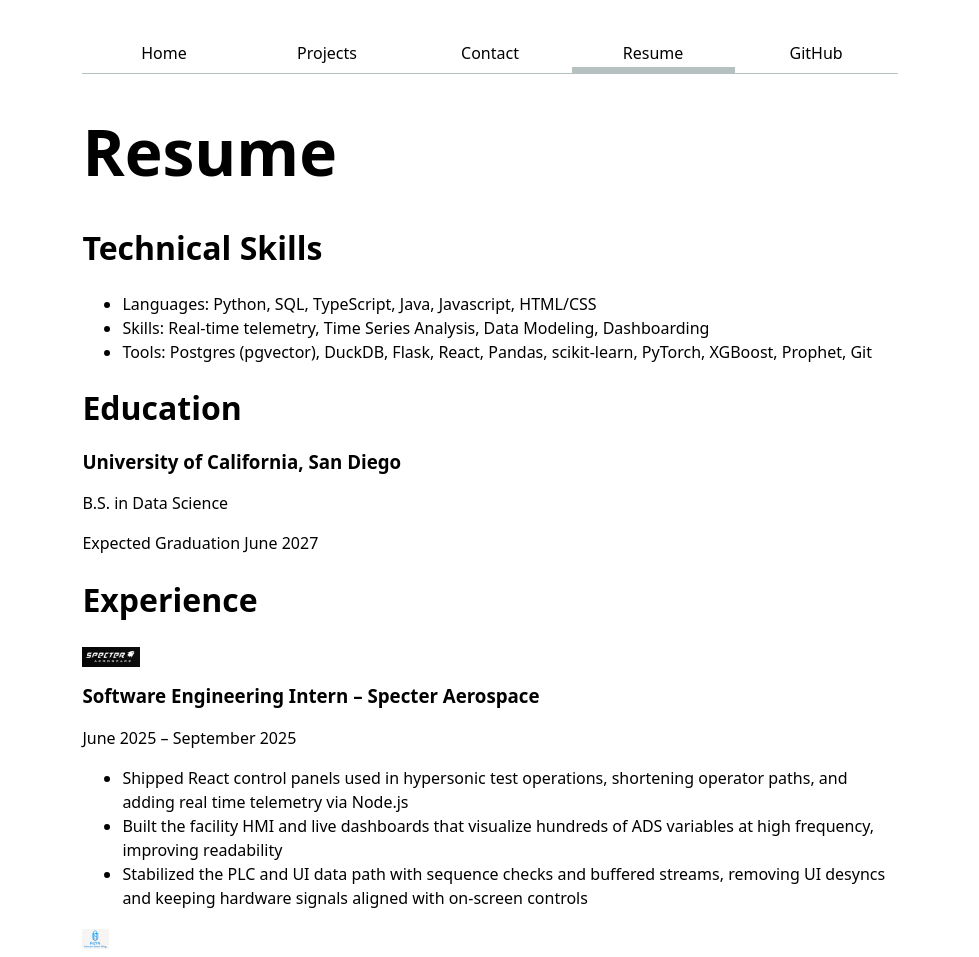
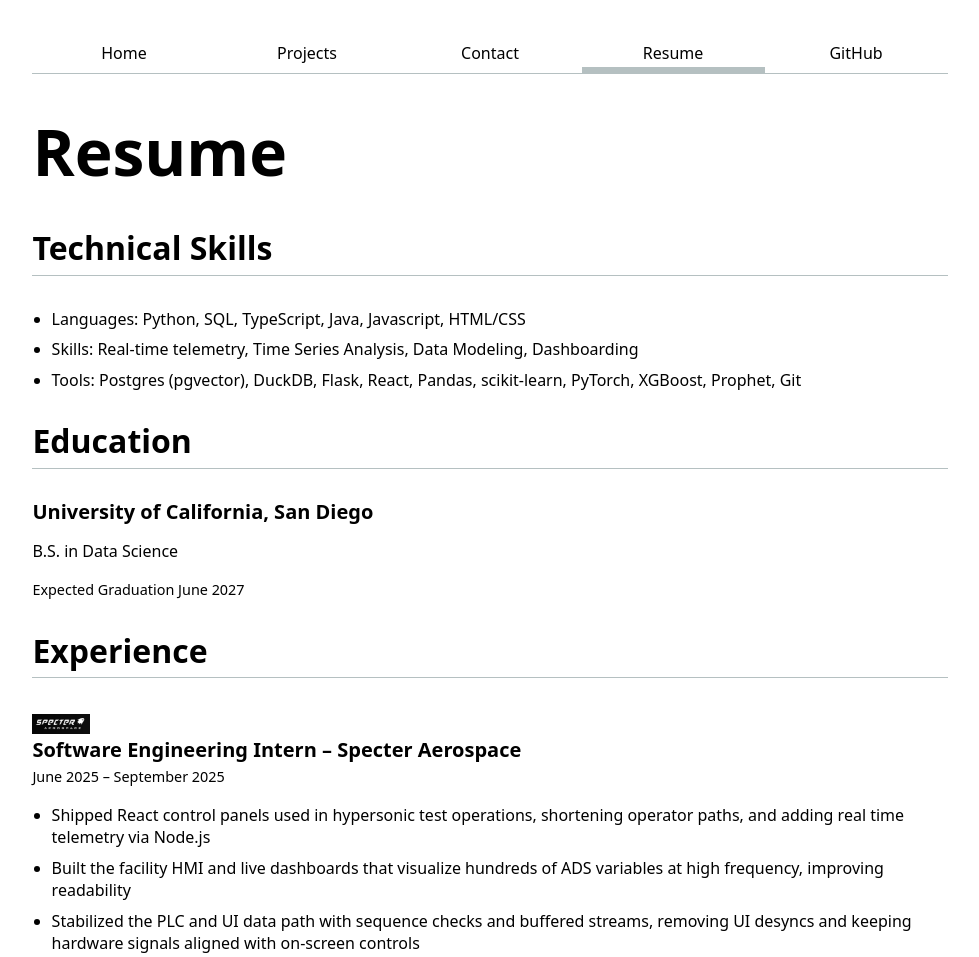
Before and after one commit to jeremyjcheng/portfolio, a plain HTML site: page resume/index.html in a window 1280 px wide. Shown: the top 957 px of the page, without its empty margins (150-1129 px from the left). Drawn offline with Linux system fonts and the light colour scheme.

Commit message:
Adding resume styling

```diff
--- a/style.css
+++ b/style.css
@@ -9,7 +9,7 @@ body {
   */
   font: 100%/1.5 system-ui;
   max-width: 100ch;
-  margin-inline: max(1em, (100% - 100ch) / 2);
+  margin-inline: auto;
   padding: 25px 50px;
 }
 
@@ -125,3 +125,39 @@ h1 {
 h2 {
   font-size: 2em;
 }
+
+/* Resume styling */
+section {
+  margin-bottom: 2em;
+}
+
+section h2 {
+  border-bottom: 1px solid oklch(80% 3% 200);
+  padding-bottom: 0.3em;
+  margin-bottom: 1em;
+  font-size: 2em;
+}
+
+article {
+  margin-bottom: 1.5em;
+}
+
+article h3 {
+  font-size: 1.25em;
+  margin: 0.25em 0;
+}
+
+article time {
+  display: block;
+  font-size: 0.9em;
+  color: black;
+}
+
+ul {
+  padding-left: 1.2em;
+}
+
+ul li {
+  margin-bottom: 0.5em;
+  line-height: 1.4em;
+}
```
